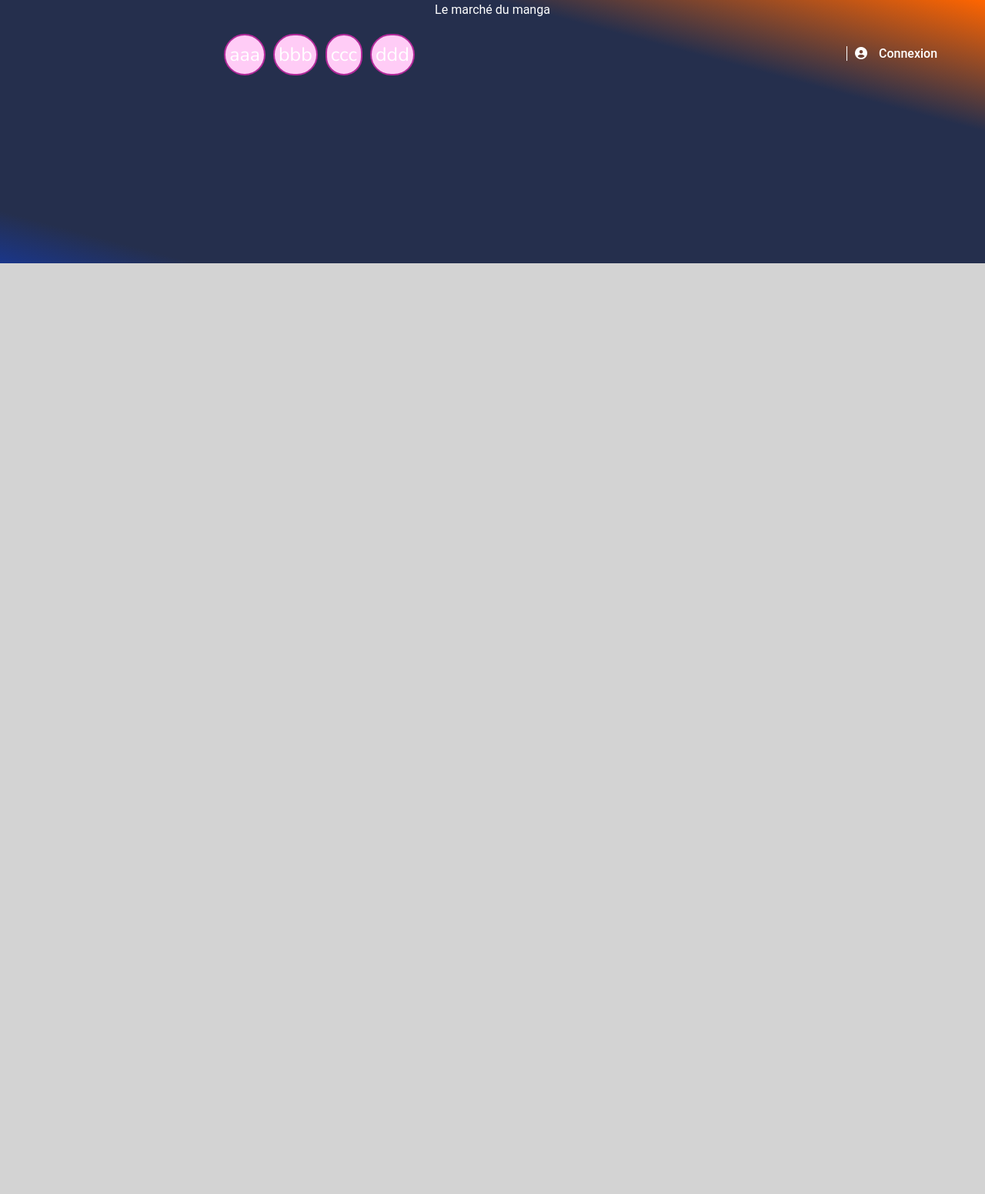
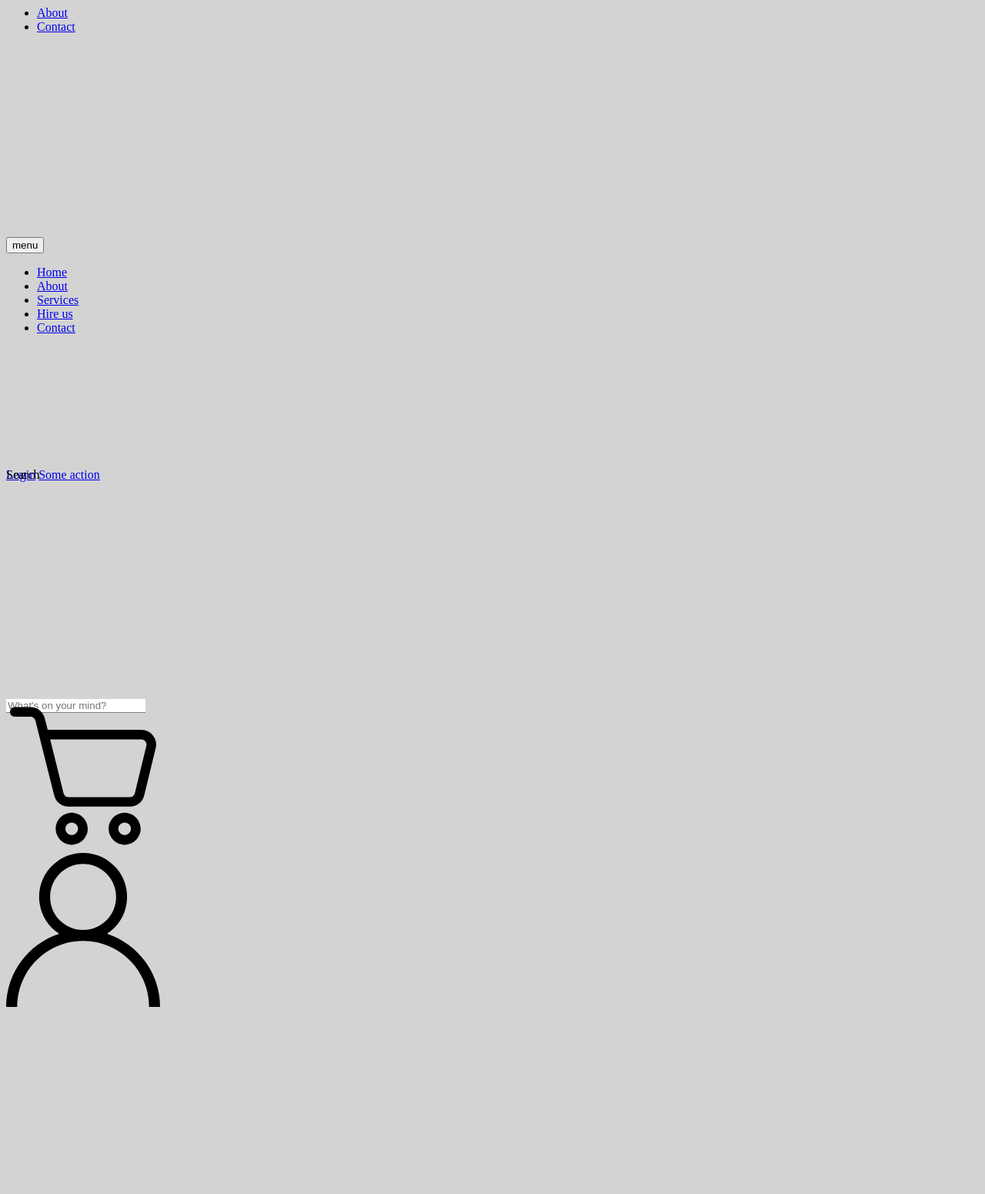
Before and after one commit to exatombe/bts-site, a PHP site: page /index.template.php in a window 1280 px wide. Shown: the top 1551 px of the page at 77% size. Run offline with PHP 8.4, Linux system fonts and the light colour scheme; some libraries are stand-ins or nearby versions.

Commit message:
Changes by jerem

```diff
--- a/index.php
+++ b/index.php
@@ -12,6 +12,6 @@
     <body style="background-color: lightgray;">
         <?php include "./parts/header.php"; ?>
 
-        <?php include "./parts/footer.php"; ?>
+
     </body>
 </html>
--- a/parts/head.php
+++ b/parts/head.php
@@ -29,18 +29,18 @@
         <link rel="icon" type="image/png" sizes="64x64" href="https://bot-creator.com/favicon-64.png">
         <title><?php echo $n; ?></title>
 <!-- Font Awesome -->
-<link rel="stylesheet" type="text/css" href="/public/css/style.css">
-<link rel="stylesheet" type="text/css" href="/public/css/styleFooter.css">
-<link rel="stylesheet" type="text/css" href="/public/css/styleAuthentification.css">
+        <link rel="stylesheet" type="text/css" href="/public/css/style.css">
+        <link rel="stylesheet" type="text/css" href="/public/css/styleFooter.css">
+        <link rel="stylesheet" type="text/css" href="/public/css/styleAuthentification.css">
+        <link rel="stylesheet" type="text/css" href="/public/css/header.css">
+        <link rel="stylesheet" type="text/css" href="/public/css/reset.min.css">
+        <link rel="stylesheet" type="text/css" href="/public/css/style_global.css">
+
 <link href="https://cdnjs.cloudflare.com/ajax/libs/font-awesome/5.15.1/css/all.min.css" rel="stylesheet"/>
 <!-- Google Fonts -->
         <link rel="preconnect" href="https://fonts.googleapis.com">
         <link rel="preconnect" href="https://fonts.gstatic.com" crossorigin>
         <link href="https://fonts.googleapis.com/css2?family=Nunito&display=swap" rel="stylesheet">
-<!-- MDB -->
-<link href="https://cdnjs.cloudflare.com/ajax/libs/mdb-ui-kit/3.10.2/mdb.min.css" rel="stylesheet"/>
-<!-- MDB -->
-<script type="text/javascript" src="https://cdnjs.cloudflare.com/ajax/libs/mdb-ui-kit/3.10.2/mdb.min.js"></script>
 <script src="https://kit.fontawesome.com/0c8f4b5f9b.js" crossorigin="anonymous"></script>
 <?php
     }
--- a/parts/header.php
+++ b/parts/header.php
@@ -1,16 +1,90 @@
-<header class="head">
-    <p>Le marché du manga</p>
+<header class="site-header">
+    <div class="site-header__top">
+        <div class="wrapper site-header__wrapper">
+            <div class="site-header__start">
+                <ul class="">
+                    <li class=""><a href="#">About</a></li>
+                    <li class=""><a href="#">Contact</a></li>
+                </ul>
+            </div>
+            <div class="site-header__middle">
+                <a href="#" class="brand">Brand</a>
+            </div>
+            <div class="site-header__end top">
+                <a href="/dashboard/authentification">Login</a>
+                <a href="#" class="button">Some action</a>
+            </div>
+        </div>
+    </div>
+    <div class="site-header__bottom">
+        <div class="wrapper site-header__wrapper">
+            <div class="site-header__start">
+                <nav class="nav">
+                    <button class="nav__toggle" aria-expanded="false" type="button">
+                        menu
+                    </button>
+                    <ul class="nav__wrapper">
+                        <li class="nav__item"><a href="#">Home</a></li>
+                        <li class="nav__item"><a href="#">About</a></li>
+                        <li class="nav__item"><a href="#">Services</a></li>
+                        <li class="nav__item"><a href="#">Hire us</a></li>
+                        <li class="nav__item"><a href="#">Contact</a></li>
+                    </ul>
+                </nav>
+            </div>
 
-    <div class="menu">
-        <ul>
-            <li><a>aaa</a></li>
-            <li><a>bbb</a></li>
-            <li><a>ccc</a></li>
-            <li><a>ddd</a></li>
-        </ul>
+            <div class="site-header__end bottom">
+                <div class="search">
+                    <div class="search__toggle" aria-label="Open search">
+                        Search
+                    </div>
+                    <form class="search__form" action="">
+                        <label class="sr-only" for="search">Search</label>
+                        <input
+                                type="search"
+                                name=""
+                                id="search"
+                                placeholder="What's on your mind?"
+                        />
+                    </form>
+                </div>
+                <a href="#" class="cart">
+                    <svg
+                            version="1.1"
+                            viewBox="0 0 100 100"
+                            xmlns="http://www.w3.org/2000/svg"
+                    >
+                        <g>
+                            <title>Cart</title>
+                            <path
+                                    d="m95.398 23.699c-1.8008-2.3008-4.6016-3.6992-7.5-3.6992h-60.898l-1.8984-7.3984c-1.1016-4.3008-4.8984-7.3008-9.3008-7.3008h-10.199c-1.6992 0-3.1016 1.3984-3.1016 3.1016 0 1.6992 1.3984 3.1016 3.1016 3.1016h10.199c1.5 0 2.8008 1 3.1992 2.5l12.199 48.602c1.1016 4.3008 4.8984 7.3008 9.3008 7.3008h39.898c4.3984 0 8.3008-3 9.3008-7.3008l7.5-30.801c0.69922-2.8047 0.10156-5.8047-1.8008-8.1055zm-4.2969 6.6992-7.5 30.801c-0.39844 1.5-1.6992 2.5-3.1992 2.5h-39.902c-1.5 0-2.8008-1-3.1992-2.5l-8.6992-34.898h59.301c1 0 2 0.5 2.6016 1.3008 0.59766 0.79688 0.89453 1.7969 0.59766 2.7969z"
+                            />
+                            <path
+                                    d="m42.602 73.898c-5.6992 0-10.398 4.6992-10.398 10.398s4.6992 10.398 10.398 10.398c5.6992 0.003907 10.398-4.6953 10.398-10.395s-4.6992-10.402-10.398-10.402zm0 14.5c-2.3008 0-4.1016-1.8008-4.1016-4.1016s1.8008-4.1016 4.1016-4.1016c2.3008 0 4.1016 1.8008 4.1016 4.1016-0.003906 2.2031-1.9023 4.1016-4.1016 4.1016z"
+                            />
+                            <path
+                                    d="m77 73.898c-5.6992 0-10.398 4.6992-10.398 10.398s4.6992 10.398 10.398 10.398 10.398-4.6992 10.398-10.398c-0.097657-5.6953-4.6992-10.398-10.398-10.398zm0 14.5c-2.3008 0-4.1016-1.8008-4.1016-4.1016s1.8008-4.1016 4.1016-4.1016 4.1016 1.8008 4.1016 4.1016c0 2.2031-1.9023 4.1016-4.1016 4.1016z"
+                            />
+                        </g>
+                    </svg>
+                </a>
+                <a href="#">
+                    <svg
+                            version="1.1"
+                            viewBox="0 0 100 100"
+                            xmlns="http://www.w3.org/2000/svg"
+                    >
+                        <title>Profile</title>
+                        <path
+                                d="m65.57 52.5c6.9336-4.5078 11.574-11.797 12.723-19.988 1.1484-8.1875-1.3047-16.473-6.7344-22.715-5.4258-6.2422-13.289-9.8242-21.559-9.8242s-16.133 3.582-21.559 9.8242c-5.4297 6.2422-7.8828 14.527-6.7344 22.715 1.1484 8.1914 5.7891 15.48 12.723 19.988-10.012 3.2812-18.73 9.6406-24.914 18.172-6.1836 8.5273-9.5117 18.793-9.5156 29.328h7.1445c0-15.312 8.168-29.461 21.426-37.117 13.262-7.6523 29.598-7.6523 42.859 0 13.258 7.6562 21.426 21.805 21.426 37.117h7.1445c-0.003906-10.535-3.332-20.801-9.5156-29.328-6.1836-8.5312-14.902-14.891-24.914-18.172zm-37-23.93c0-5.6836 2.2578-11.133 6.2773-15.152 4.0195-4.0156 9.4688-6.2734 15.152-6.2734s11.133 2.2578 15.152 6.2734c4.0195 4.0195 6.2773 9.4688 6.2773 15.152 0 5.6836-2.2578 11.137-6.2773 15.152-4.0195 4.0195-9.4688 6.2773-15.152 6.2773s-11.133-2.2578-15.152-6.2773c-4.0195-4.0156-6.2773-9.4688-6.2773-15.152z"
+                        />
+                    </svg>
+                </a>
+            </div>
+        </div>
     </div>
-    <a href="http://<?= $_SERVER['SERVER_NAME']; ?>/dashboard/authentification" style="color: white; font-size: 35px;"><h6><i class="fa-solid fa-circle-user"></i>Connexion</h6></a>
 </header>
+<script type="text/javascript" src="/public/js/header.js"></script>
 
 <!--
 
--- a/public/css/style.css
+++ b/public/css/style.css
@@ -19,47 +19,8 @@ h6
     top: 60px;
 }
 
-.menu{
+/* .head{
     text-align: center;
-    min-width: 800px;
-    margin: 15px;
-}
-
-.menu ul{
-    display: inline-block;
-    margin: 0;
-    padding: 0;
-    zoom: 1;
-    *display: inline;
-    list-style-type: none;
-}
-
-.menu li{
-    float: left;
-    padding: 2px 5px;
-    font-size: 25px;
-    font-family: 'Nunito', sans-serif;
-    list-style-type: none;
-}
-
-.menu a{
-    display: block;
-    float: left;
-    width: auto;
-    background-color: #FFCCF6;
-    color: black;
-    text-decoration: none;
-    text-align: center;
-    padding: 5px;
-    border: 2px solid;
-    border-radius: 30px;
-    border-color: #B2299A;
-}
-
-.menu a:hover{
-    border: 2px solid;
-    border-radius: 30px;
-    border-color: black;
-    background-color: #C45CB2;
+    background: linear-gradient(15deg, rgba(26,54,138,1) 0%, rgba(37,47,77,1) 10%, rgba(37,47,77,1) 75%, rgba(255,101,0,1) 100%);
     color: white;
 }
```
